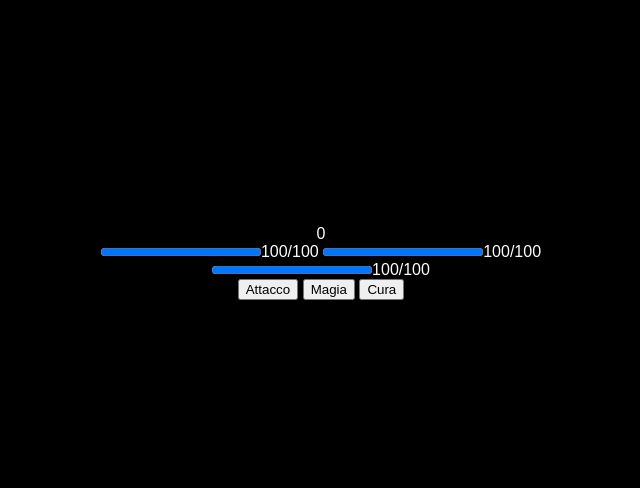
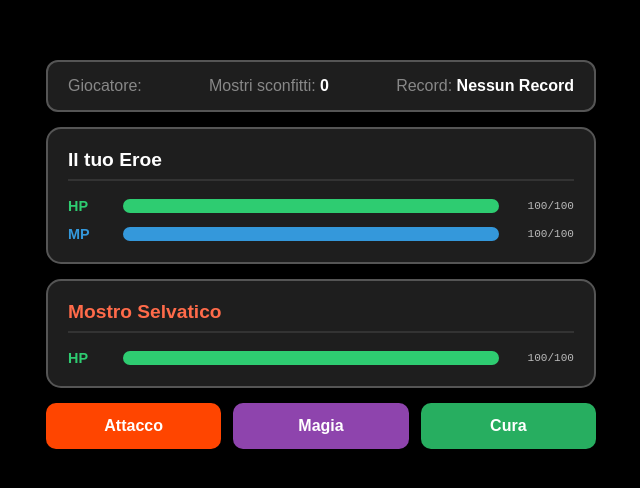
Before and after one commit to ManuMk7/Monster-Arena-, a website: page client/game.html in a window 1280 px wide. Shown: the part 138-626 px from the top of the page, without its empty margins (319-959 px from the left). Drawn offline with Linux system fonts and the light colour scheme.

Commit message:
aggiustamento dei html e completamento css

```diff
--- a/client/css/style.css
+++ b/client/css/style.css
@@ -57,7 +57,7 @@ body {
 }
 
 .avatar-selection {
-    margin-bottom: 25px;
+    margin-bottom: 20px;
 }
 
 .avatar-option input[type="radio"] {
@@ -81,7 +81,7 @@ body {
     border-radius: 10px;
     background-color: #262626;
     cursor: pointer;
-    font-size: 1rem;
+    font-size: 1em;
     transition: 0.2s;
 }
 
@@ -92,7 +92,7 @@ body {
 .avatar-option input[type="radio"]:checked + .avatar-card {
     border-color: #ff4500;
     background-color: #3a1c1c;
-    box-shadow: 0 0 10px rgba(255, 69, 0, 0.5);
+    box-shadow: 0 0 10px rgba(255, 68, 0, 0.726);
 }
 
 button[type="submit"] {
@@ -102,12 +102,221 @@ button[type="submit"] {
     border-radius: 8px;
     background-color: #ff4500;
     color: white;
-    font-size: 1.1rem;
+    font-size: 1.1em;
     font-weight: bold;
     cursor: pointer;
     transition: background-color 0.2s;
 }
 
 button[type="submit"]:hover {
+    background-color: #8f340f;
+}
+
+#info-partita,
+#giocatore,
+#mostro,
+#azioni,
+#game-over {
+    width: 100%;
+    max-width: 550px;
+    box-sizing: border-box;
+    margin-bottom: 15px;
+}
+
+#info-partita {
+    display: flex;
+    justify-content: space-between;
+    align-items: center;
+    padding: 15px 20px;
+    background-color: #1e1e1e;
+    border: 2px solid #555;
+    border-radius: 12px;
+    font-size: 1em;
+    color: #ccc;
+}
+
+#info-partita > span {
+    color: #888;
+}
+
+#info-partita strong {
+    color: white;
+}
+
+#NomeGiocatore,
+#mostri-sconfitti,
+#record {
+    font-weight: bold;
+    color: white;
+}
+
+#giocatore,
+#mostro {
+    padding: 20px;
+    background-color: #1e1e1e;
+    border: 2px solid #555;
+    border-radius: 15px;
+    display: grid;
+    grid-template-columns: 45px 1fr 65px;
+    align-items: center;
+    gap: 12px 10px;
+}
+
+#giocatore h3,
+#mostro h3 {
+    grid-column: 1 / -1;
+    margin: 0 0 5px 0;
+    font-size: 1.2em;
+    border-bottom: 2px solid #333;
+    padding-bottom: 8px;
+}
+
+#giocatore h3 {
+    color: #ffffff;
+}
+
+#mostro h3 {
+    color: #ff6b4a;
+}
+
+label[for="hp-giocatore"],
+label[for="hp-mostro"] {
+    font-weight:bold;
+    color: #2ecc71;
+    font-size: 0.9em;
+}
+
+label[for="mp-giocatore"] {
+    font-weight: bold;
+    color: #3498db;
+    font-size: 0.9em;
+}
+
+#testoHp,
+#testoMp,
+#testoHpMostro {
+    text-align: right;
+    font-size: 0.85em;
+    color: #bbb;
+    font-family: monospace;
+}
+
+progress {
+    width: 100%;
+    height: 14px;
+    border: none;
+    border-radius: 7px;
+    background-color: #121212;
+    overflow: hidden;
+}
+
+#hp-giocatore::-webkit-progress-bar,        /*progress-bar indica sfondo vuoto quindi quando si esaurisce la vita*/
+#mp-giocatore::-webkit-progress-bar,
+#hp-mostro::-webkit-progress-bar {
+    background-color: #121212;
+}
+
+#hp-giocatore::-webkit-progress-value,      /*progress-value indica la parte piena della barra*/
+#hp-mostro::-webkit-progress-value {
+    background-color: #2ecc71;
+    transition: width 0.3s ease;
+}
+
+#hp-giocatore::-moz-progress-bar,
+#hp-mostro::-moz-progress-bar {
+    background-color: #2ecc71;
+}
+
+#mp-giocatore::-webkit-progress-value {
+    background-color: #3498db;
+    transition: width 0.3s ease;
+}
+
+#mp-giocatore::-moz-progress-bar {
+    background-color: #3498db;
+}
+
+#azioni {
+    display: grid;
+    grid-template-columns: repeat(3, 1fr);
+    gap: 12px;
+}
+
+#azioni button {
+    padding: 14px;
+    border: none;
+    border-radius: 10px;
+    color: white;
+    font-size: 1em;
+    font-weight: bold;
+    cursor: pointer;
+    transition: transform 0.1s;
+}
+
+#azioni button:hover {
+    transform: translateY(-2px);
+}
+
+#azioni button:active {
+    transform: translateY(0);
+}
+
+#attacco {
+    background-color: #ff4500;
+}
+
+#magia {
+    background-color: #8e44ad;
+}
+
+#cura {
+    background-color: #27ae60;
+}
+
+/* 4. Pannello Game Over */
+#game-over[hidden] {
+    display: none;
+}
+
+#game-over {
+    padding: 25px;
+    background-color: #2c1515;
+    border: 2px solid #ff4500;
+    border-radius: 15px;
+    text-align: center;
+    display: flex;
+    flex-direction: column;
+    align-items: center;
+    gap: 15px;
+}
+
+#game-over::before {
+    content: "GAME OVER";
+    font-size: 1.6rem;
+    font-weight: bold;
+    color: #ff4500;
+}
+
+#punteggio-finale {
+    font-size: 1.1em;
+    color: white;
+}
+
+#restart {
+    padding: 12px 25px;
+    border: none;
+    border-radius: 8px;
+    background-color: #ff4500;
+    color: white;
+    font-size: 1em;
+    font-weight: bold;
+    cursor: pointer;
+}
+
+#restart:empty::before {
+    content: "Nuova Partita";
+}
+
+#restart:hover {
     background-color: #e03e00;
 }
--- a/client/game.html
+++ b/client/game.html
@@ -20,22 +20,27 @@ Quando il giocatore muore, mostra il punteggio finale e permette di iniziare una
     <script src="js/game.js"></script>
 <div id="info-partita">
 
-    <span id="NomeGiocatore"></span>
-    <span id="num-mostri">0</span>
-    <span id="record-globale"></span>
+    <span>Giocatore: <strong id="NomeGiocatore"></strong></span>
+    <span>Mostri sconfitti: <strong id="mostri-sconfitti">0</strong></span>
+    <span>Record: <strong id="record">Nessun Record</strong></span>
 </div>
 
 <div id="giocatore">
+    <h3>Il tuo Eroe</h3>
+    <label for="hp-giocatore">HP</label>
+    <progress id="hp-giocatore" max="100" value="100"></progress>
+    <span id="testoHp">100/100</span>
 
-    <label for="hp-giocatore"></label>
-    <progress id="hp-giocatore" max="100" value="100"></progress><span id="testoHp">100/100</span>
-    <label for="mp-giocatore"></label>
-    <progress id="mp-giocatore" max="100" value="100"></progress><span id="testoMp">100/100</span>
+    <label for="mp-giocatore">MP</label>
+    <progress id="mp-giocatore" max="100" value="100"></progress>
+    <span id="testoMp">100/100</span>
 </div>
+
 <div id="mostro">
-    <span id="NomeMostro"></span>
-    <label for="hp-mostro"></label>
-    <progress id="hp-mostro" max="100" value="100"></progress><span id="testoHp">100/100</span>
+    <h3 id="NomeMostro">Mostro Selvatico</h3>
+    <label for="hp-mostro">HP</label>
+    <progress id="hp-mostro" max="100" value="100"></progress>
+    <span id="testoHpMostro">100/100</span>
 </div>
 
 <div id="azioni">
```
Also changed, not shown: client/index.html (+2 -0 lines).
